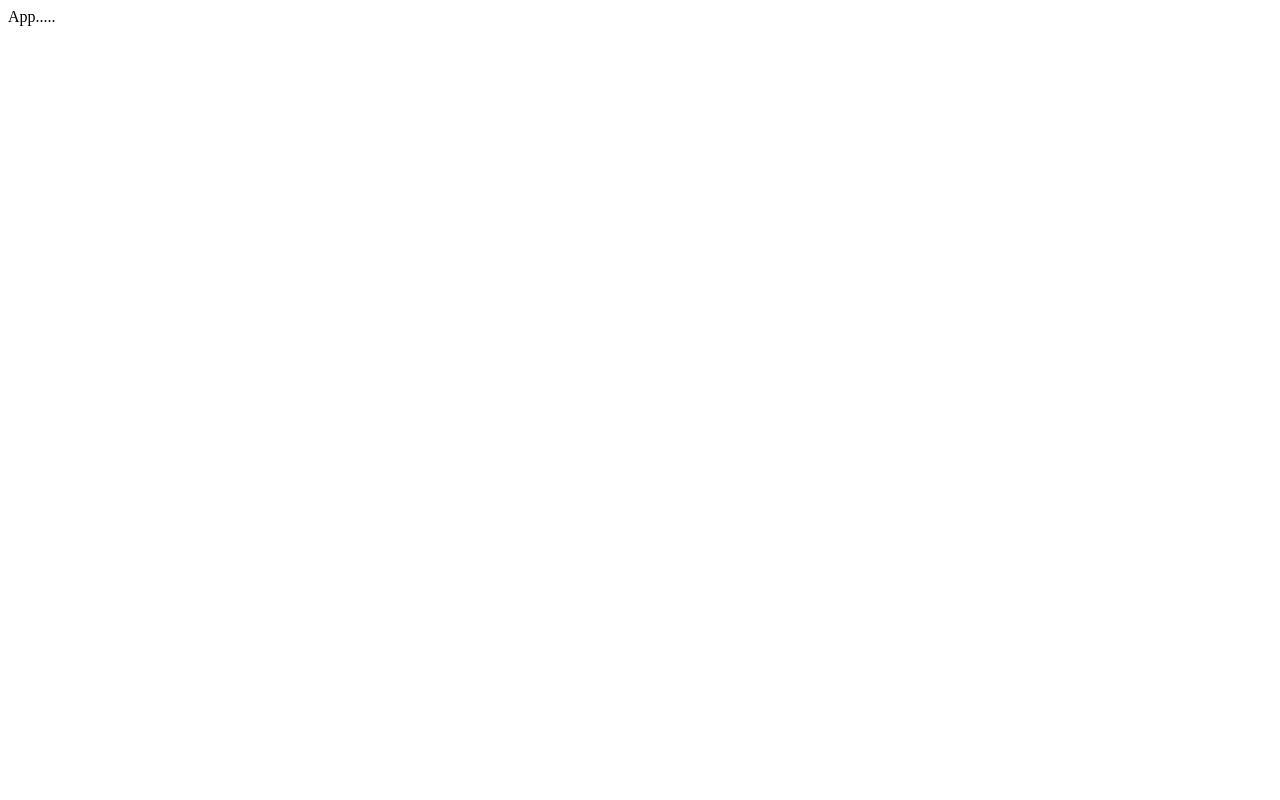
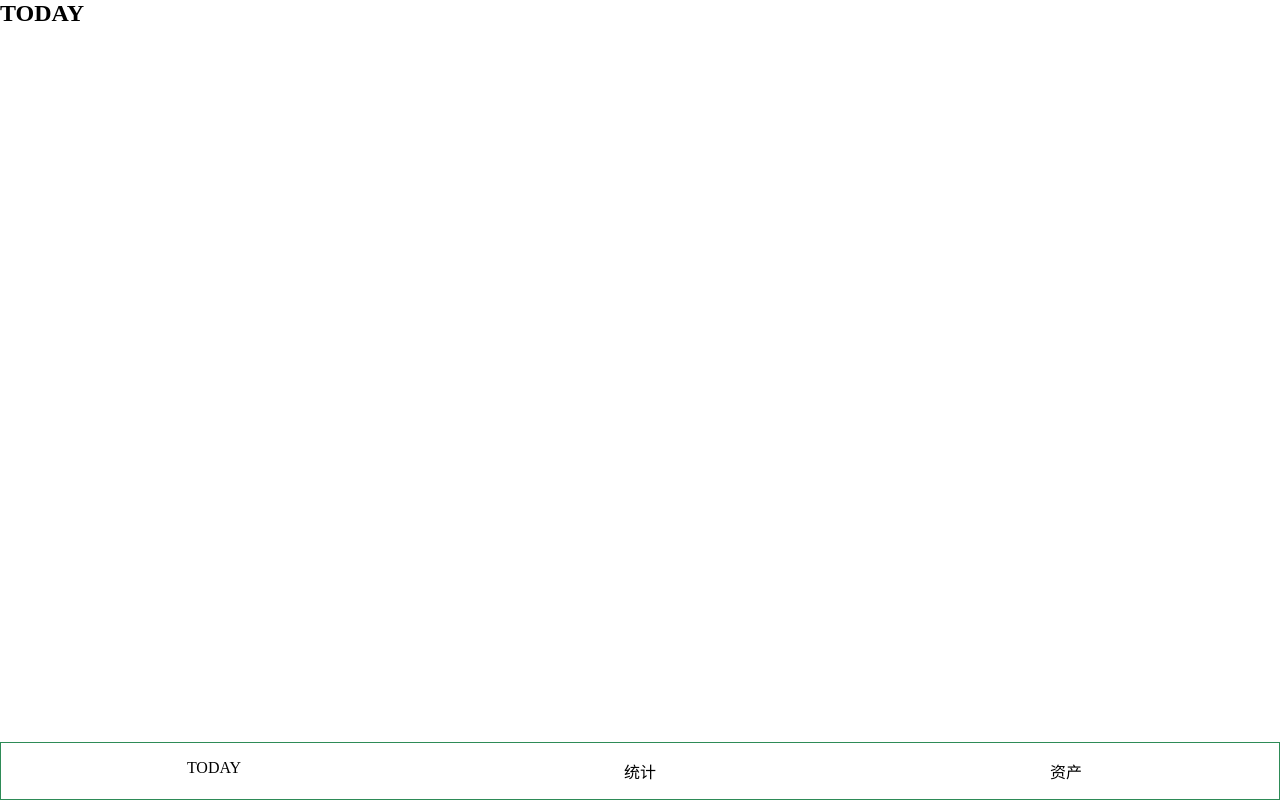
Before and after one commit to wangpf1129/bookkeeping-react, a React (Create React App) app: page /home in a window 1280 px wide. Built offline with nearby package versions, Linux system fonts and the light colour scheme.

Commit message:
写路由以及其样式

```diff
--- a/package.json
+++ b/package.json
@@ -13,6 +13,7 @@
     "node-sass": "npm:dart-sass",
     "react": "^17.0.1",
     "react-dom": "^17.0.1",
+    "react-router-dom": "^5.2.0",
     "react-scripts": "4.0.1",
     "styled-components": "^5.2.1",
     "typescript": "^4.0.3",
@@ -43,6 +44,7 @@
     ]
   },
   "devDependencies": {
+    "@types/react-router-dom": "^5.1.7",
     "@types/styled-components": "^5.1.7"
   }
 }
--- a/src/App.tsx
+++ b/src/App.tsx
@@ -1,11 +1,83 @@
 import React from 'react';
+import {
+  BrowserRouter as Router,
+  Switch,
+  Route,
+  Link,
+  Redirect
+} from 'react-router-dom';
+import styled from 'styled-components';
 
-function App() {
+const Wrapper =styled.div`
+  min-height: 100vh;
+  display: flex;
+  flex-direction: column;
+`
+const Main = styled.div`
+  flex: 1;
+  overflow: auto;
+`
+const Nav = styled.nav`
+    border: 1px solid seagreen;
+    >ul{
+      display: flex;
+     >li{
+       flex: 1;
+       text-align: center;
+       padding: 16px;
+     }
+    }
+`
+
+export default function App() {
   return (
-    <div>
-      App.....
-    </div>
+          <Router>
+            <Wrapper>
+              <Main>
+              <Switch>
+                <Route path="/home" component={Home} />
+                <Route path="/statistics" component={Statistics}/>
+                <Route path="/assets" component={Assets} />
+                <Redirect from="/" to="/home" />
+                <Route path="*" component={NoMatch} />
+              </Switch>
+              </Main>
+              <Nav>
+                <ul>
+                  <li>
+                    <Link to="/home">TODAY</Link>
+                  </li>
+                  <li>
+                    <Link to="/statistics">统计</Link>
+                  </li>
+                  <li>
+                    <Link to="/assets">资产</Link>
+                  </li>
+                </ul>
+              </Nav>
+            </Wrapper>
+          </Router>
   );
 }
 
-export default App;
+function Home() {
+  return <h2>TODAY</h2>;
+}
+
+function Statistics() {
+  return <h2>统计</h2>;
+}
+
+function Assets() {
+  return <h2>资产</h2>;
+}
+
+function NoMatch() {
+  return (
+          <div>
+            <h3>
+              404，页面找不到！
+            </h3>
+          </div>
+  );
+}
--- /dev/null
+++ b/src/index.scss
@@ -0,0 +1,8 @@
+@import-normalize;
+
+*{margin:0;padding: 0;}
+*{box-sizing:border-box;}
+*:before {box-sizing:border-box;}
+*:after{box-sizing:border-box;}
+ul,ol{list-style: none;}
+a{text-decoration: none;color: inherit}
--- a/src/index.tsx
+++ b/src/index.tsx
@@ -1,6 +1,7 @@
 import React from 'react';
 import ReactDOM from 'react-dom';
 import App from './App';
+import "./index.scss"
 // import reportWebVitals from './reportWebVitals';
 
 
```
Also changed, not shown: 2 other files (tests, documents, lock files or other folders).
